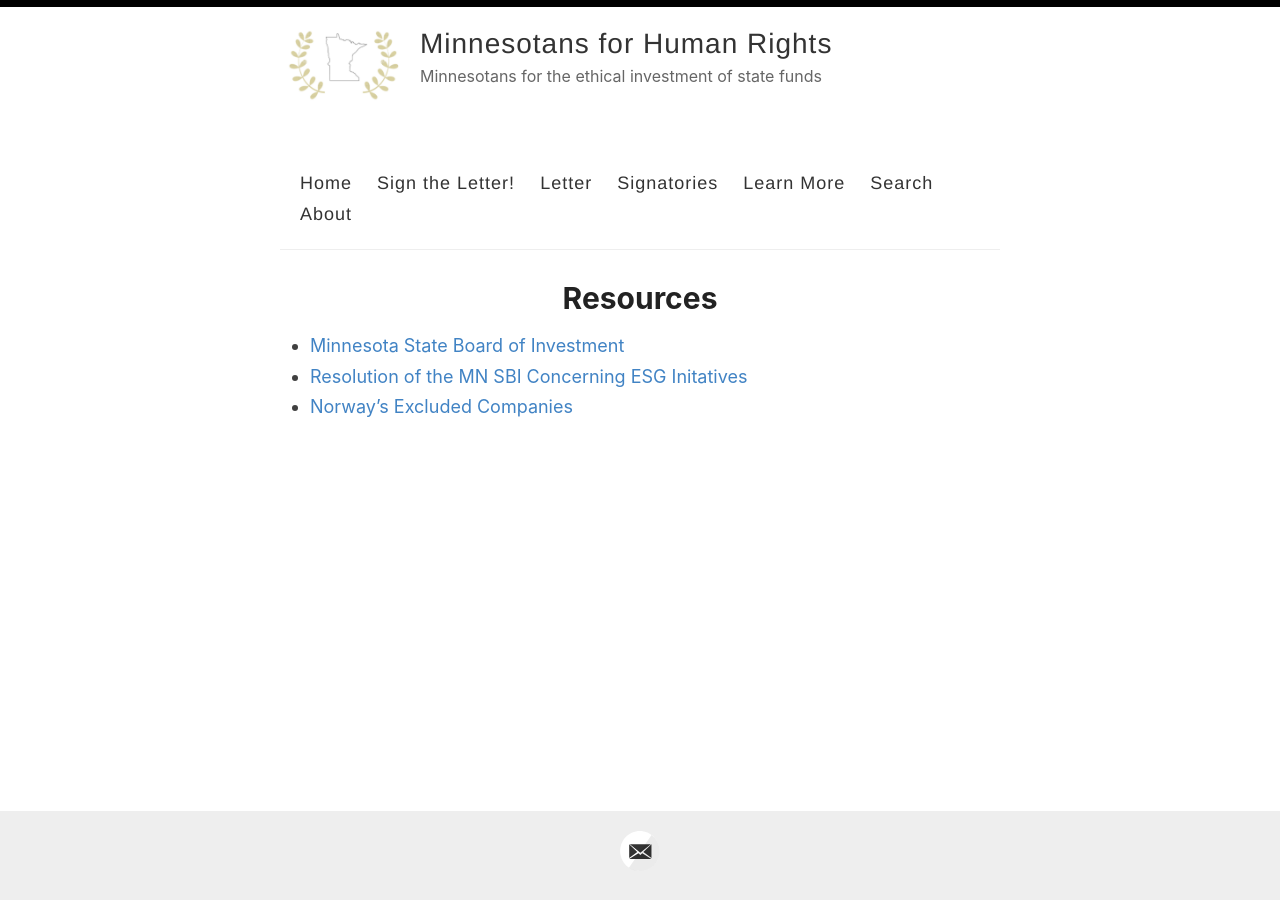
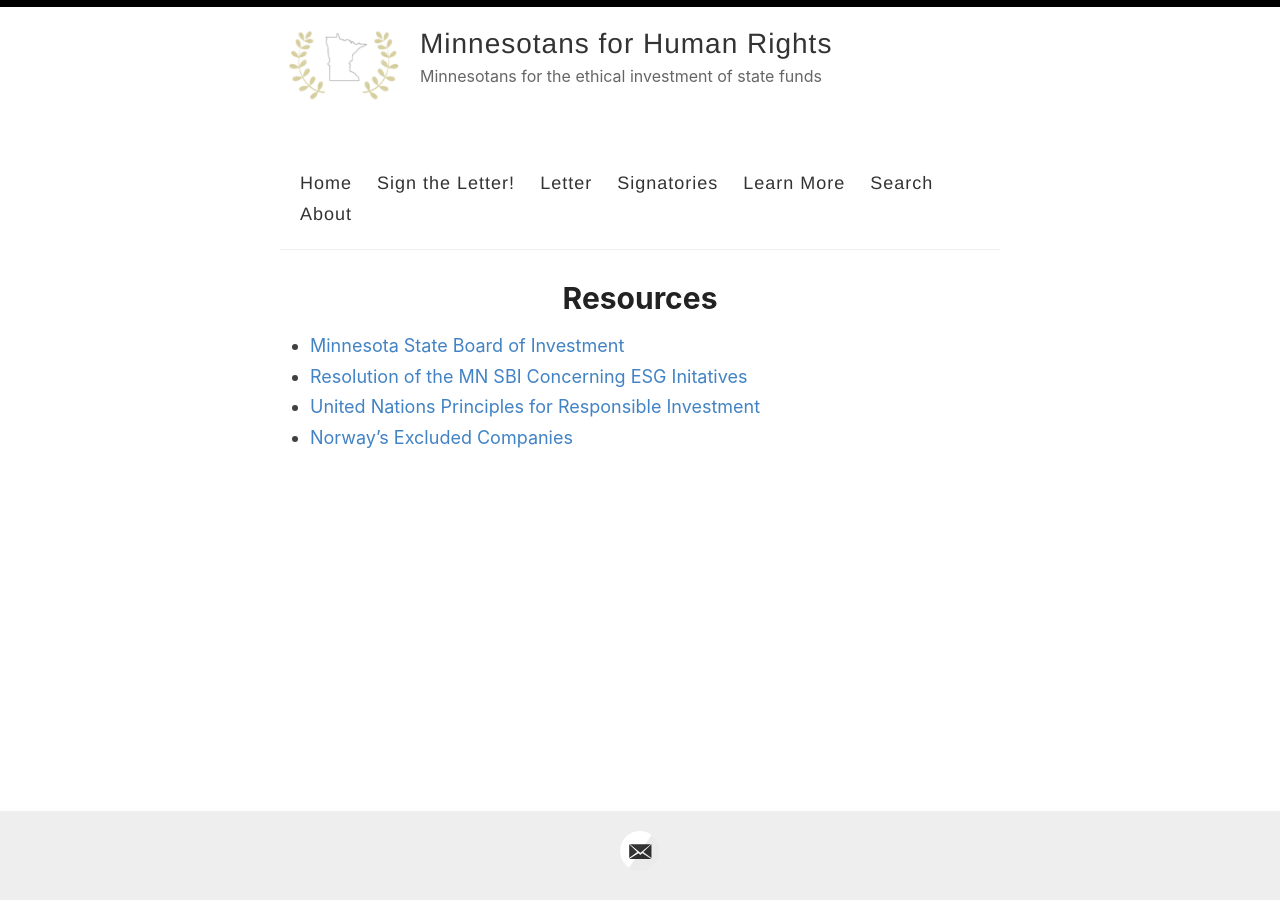
Before and after one commit to adamrahim/adamrahim.github.io, a Jekyll site: the page built from _posts/2020-12-23-learn-more.md, in a window 1280 px wide. Built offline with Jekyll 4.4.1, drawn with Linux system fonts in a browser that asks for light colours.

Commit message:
Update 2020-12-23-learn-more.md

```diff
--- a/_posts/2020-12-23-learn-more.md
+++ b/_posts/2020-12-23-learn-more.md
@@ -6,4 +6,5 @@
 ---
 - [Minnesota State Board of Investment](https://mn.gov/sbi/ "MN SBI Website")
 - [Resolution of the MN SBI Concerning ESG Initatives](https://mn.gov/sbi/documents/MSBI%20Resolution%20on%20ESG%20-%20February%2026%202020.pdf "Resolution of the Minnesota State Board of Investment Concerning Environmental, Social, and Governance Initiatives")
+- [United Nations Principles for Responsible Investment](https://www.unpri.org/pri/about-the-pri "UN Principles for Responsible Investment")
 - [Norway's Excluded Companies](https://www.nbim.no/en/the-fund/responsible-investment/exclusion-of-companies/ "Norway's List of Excluded Companies")
```
